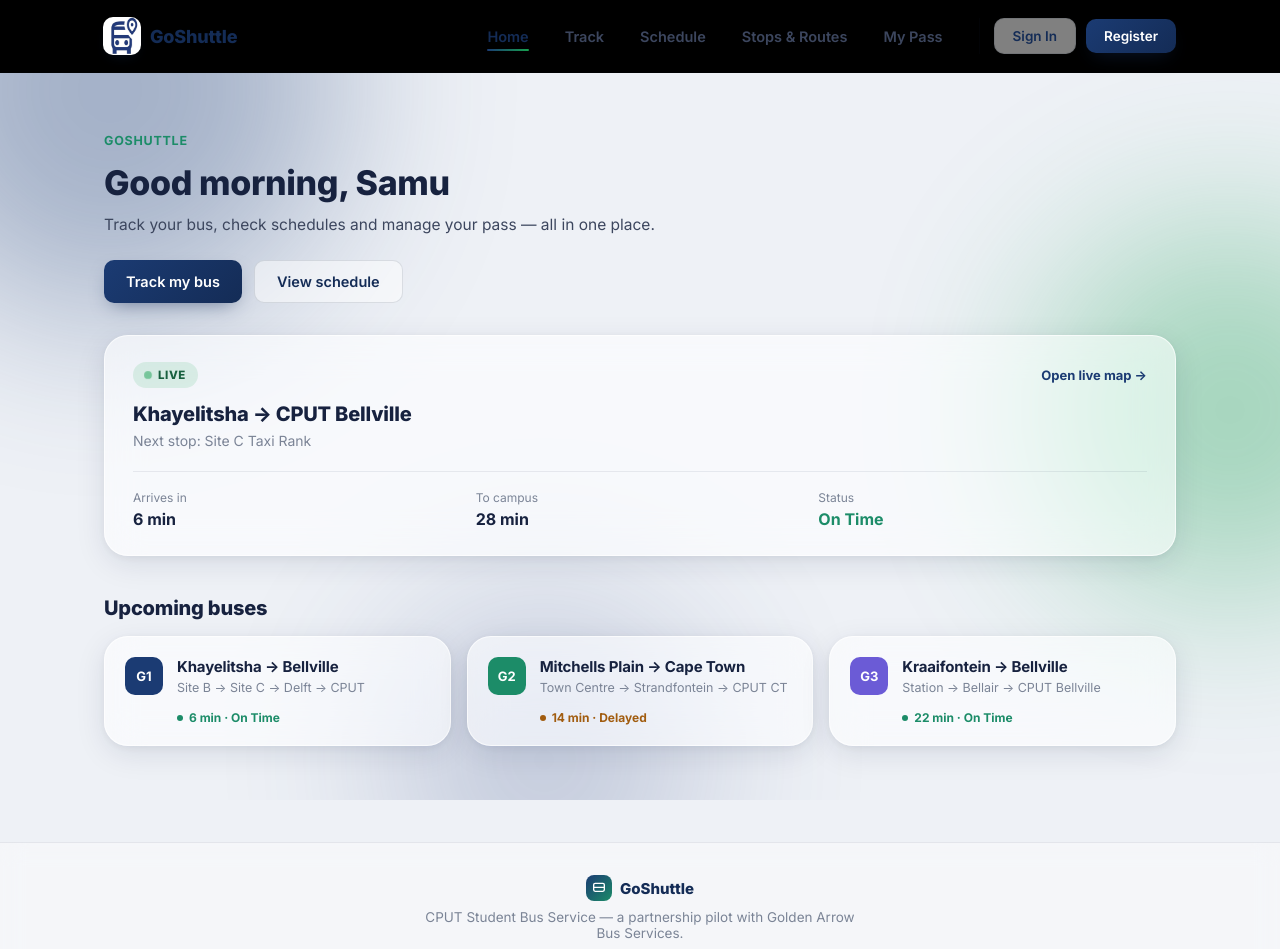
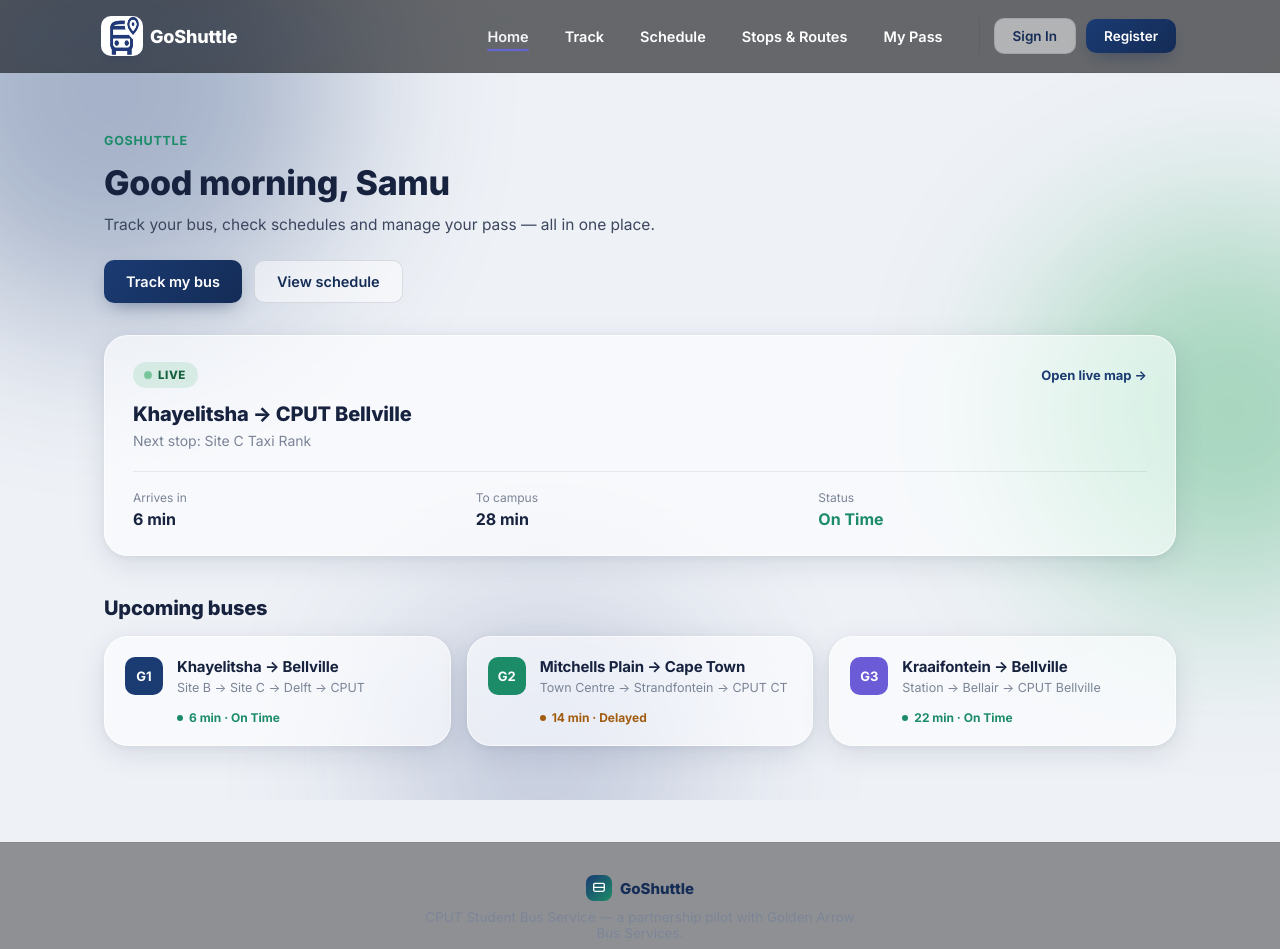
Before and after one commit to Gift1400/GoShuttle, a Vue app in the folder frontend/: page / in a window 1280 px wide. Shown: the top 949 px of the page. Built offline with nearby package versions, Linux system fonts and the light colour scheme.

Commit message:
update: header

```diff
--- a/frontend/index.html
+++ b/frontend/index.html
@@ -1,19 +1,21 @@
 <!DOCTYPE html>
 <html lang="en">
+
 <head>
   <meta charset="UTF-8" />
   <meta name="viewport" content="width=device-width, initial-scale=1.0" />
   <title>GoShuttle — CPUT Student Bus</title>
-    <meta name="description" content="GoShuttle — subsidised student bus service between Cape Town townships and CPUT campuses." />
+  <meta name="description"
+    content="GoShuttle — subsidised student bus service between Cape Town townships and CPUT campuses." />
   <link rel="preconnect" href="https://fonts.googleapis.com" />
   <link rel="preconnect" href="https://fonts.gstatic.com" crossorigin />
-    <link
-      href="https://fonts.googleapis.com/css2?family=Inter:wght@400;500;600;700;800&display=swap"
-      rel="stylesheet"
-    />
+  <link href="https://fonts.googleapis.com/css2?family=Inter:wght@400;500;600;700;800&display=swap" rel="stylesheet" />
+  <title>Go Shuttle</title>
 </head>
+
 <body>
   <div id="app"></div>
   <script type="module" src="/src/main.js"></script>
 </body>
+
 </html>
--- a/frontend/src/components/AppFooter.vue
+++ b/frontend/src/components/AppFooter.vue
@@ -3,9 +3,10 @@
     <div class="container footer-inner">
       <div class="footer-brand">
         <span class="brand-mark">
-          <svg width="16" height="16" viewBox="0 0 24 24" fill="none" stroke="#ffffff" stroke-width="2" stroke-linecap="round" stroke-linejoin="round">
-            <rect x="4" y="5" width="16" height="12" rx="2.2"/>
-            <line x1="4" y1="11" x2="20" y2="11"/>
+          <svg width="16" height="16" viewBox="0 0 24 24" fill="none" stroke="#ffffff" stroke-width="2"
+            stroke-linecap="round" stroke-linejoin="round">
+            <rect x="4" y="5" width="16" height="12" rx="2.2" />
+            <line x1="4" y1="11" x2="20" y2="11" />
           </svg>
         </span>
         <span>GoShuttle</span>
@@ -23,8 +24,8 @@ const year = new Date().getFullYear()
 <style scoped>
 .site-footer {
   border-top: 1px solid var(--divider);
-  background: rgba(255, 255, 255, 0.4);
-  backdrop-filter: blur(12px);
+  background: rgba(0, 0, 0, 0.4);
+
 }
 
 .footer-inner {
@@ -34,6 +35,7 @@ const year = new Date().getFullYear()
   align-items: center;
   gap: 8px;
   text-align: center;
+  color: white;
 }
 
 .footer-brand {
--- a/frontend/src/components/AppHeader.vue
+++ b/frontend/src/components/AppHeader.vue
@@ -60,7 +60,7 @@ onUnmounted(() => window.removeEventListener('scroll', handleScroll))
   position: sticky;
   top: 0;
   z-index: 50;
-  background: black;
+  background: rgba(0, 0, 0, 0.574);
   backdrop-filter: blur(var(--header-blur)) saturate(160%);
   -webkit-backdrop-filter: blur(var(--header-blur)) saturate(160%);
   border-bottom: 1px solid rgba(23, 34, 63, 0.06);
@@ -69,7 +69,7 @@ onUnmounted(() => window.removeEventListener('scroll', handleScroll))
 
 .site-header.scrolled {
   box-shadow: 0 8px 24px rgba(14, 34, 70, 0.08);
-  background: var(--glass-bg-strong);
+  background: rgba(0, 0, 0, 0.445);
 }
 
 .header-inner {
@@ -99,15 +99,15 @@ onUnmounted(() => window.removeEventListener('scroll', handleScroll))
 }
 
 #logo {
-  width: 38px;
-  height: 38px;
+  width: 42px;
+  height: 40px;
   border-radius: 10px;
 }
 
 .brand-name {
   font-size: 18px;
   font-weight: 800;
-  color: var(--navy-800);
+  color: white;
   letter-spacing: -0.01em;
 }
 
@@ -124,18 +124,18 @@ onUnmounted(() => window.removeEventListener('scroll', handleScroll))
   padding: 9px 14px;
   font-size: 14.5px;
   font-weight: 600;
-  color: var(--ink-soft);
+  color: white;
   border-radius: var(--radius-sm);
   transition: color 0.15s ease, background 0.15s ease;
 }
 
 .nav-link:hover {
-  color: var(--navy-800);
-  background: rgba(23, 34, 63, 0.05);
+  color: white;
+  background: rgba(60, 90, 172, 0.441);
 }
 
 .nav-link.router-link-active {
-  color: var(--navy-800);
+  color: rgb(244, 244, 248);
 }
 
 .nav-link.router-link-active::after {
@@ -146,7 +146,7 @@ onUnmounted(() => window.removeEventListener('scroll', handleScroll))
   bottom: 3px;
   height: 2px;
   border-radius: 2px;
-  background: linear-gradient(90deg, var(--navy-700), var(--green-500));
+  background: rgb(100, 100, 215);
 }
 
 .nav-actions {
@@ -188,7 +188,7 @@ onUnmounted(() => window.removeEventListener('scroll', handleScroll))
 }
 
 .menu-toggle.open span:nth-child(2) {
-  opacity: 0;
+  opacity: 2;
 }
 
 .menu-toggle.open span:nth-child(3) {
@@ -209,8 +209,8 @@ onUnmounted(() => window.removeEventListener('scroll', handleScroll))
     align-items: stretch;
     gap: 4px;
     padding: 14px 18px 20px;
-    background: var(--glass-bg-strong);
-    backdrop-filter: blur(var(--header-blur)) saturate(160%);
+    background: black;
+
     border-bottom: 1px solid rgba(23, 34, 63, 0.08);
     box-shadow: 0 16px 30px rgba(14, 34, 70, 0.1);
 
@@ -218,13 +218,14 @@ onUnmounted(() => window.removeEventListener('scroll', handleScroll))
     overflow: hidden;
     opacity: 0;
     pointer-events: none;
-    transition: max-height 0.25s var(--ease), opacity 0.2s ease;
+    transition: max-height 0.25s black, opacity 0.2s ease;
   }
 
   .primary-nav.open {
     max-height: 420px;
     opacity: 1;
     pointer-events: auto;
+    color: blue;
   }
 
   .nav-link {
```
Lines whose indentation alone changed are shown as unchanged.
